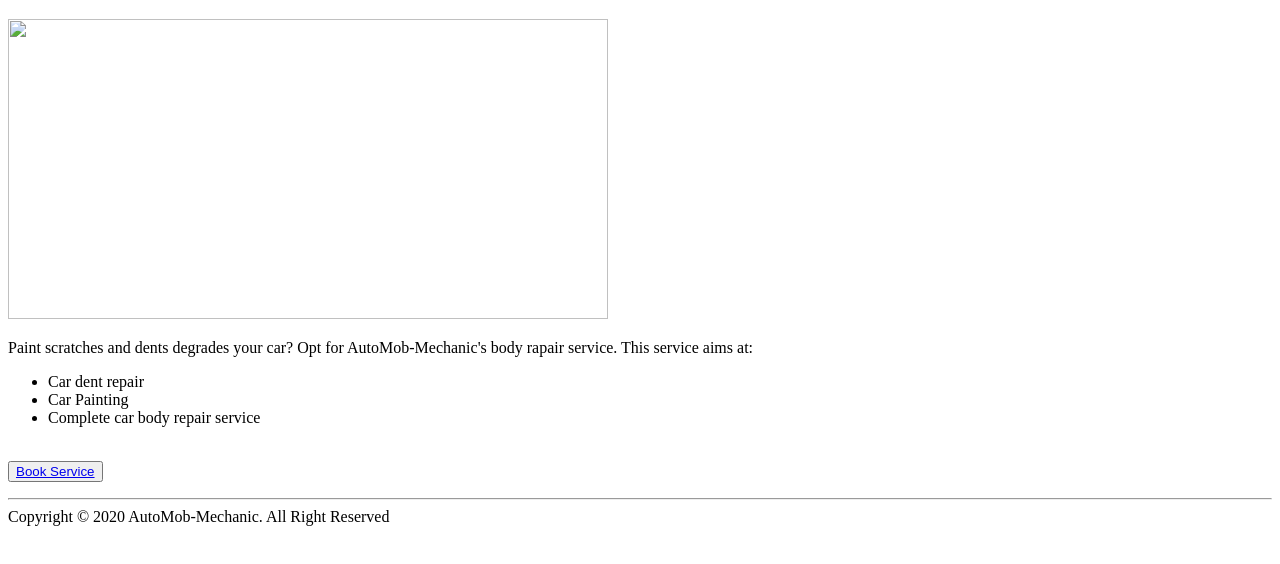
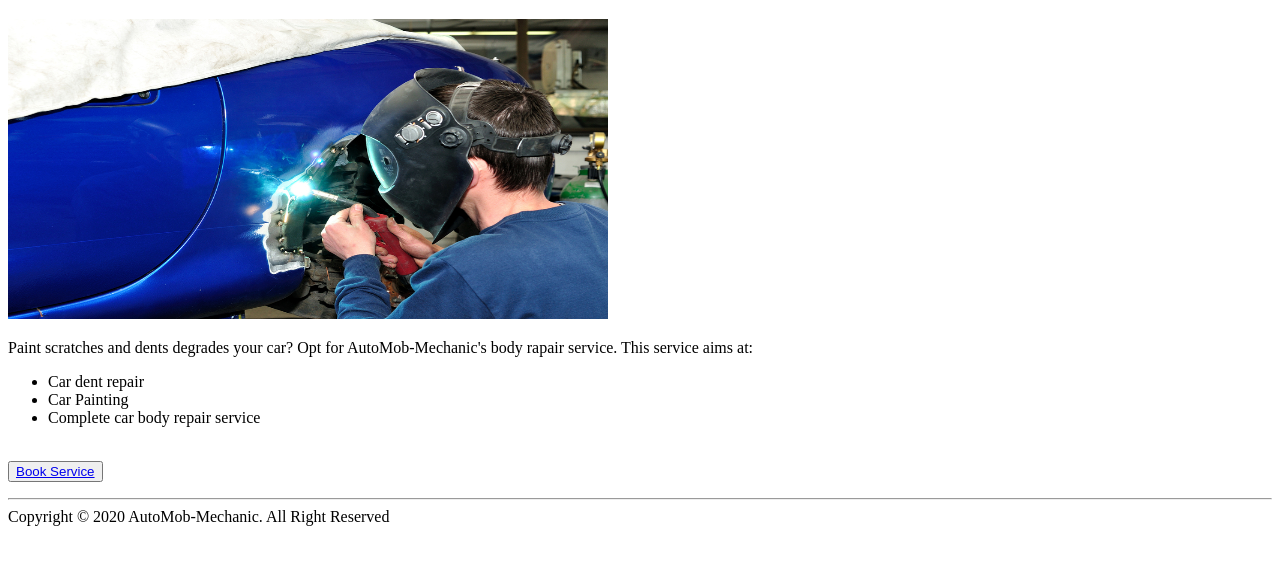
Before and after one commit to PiyushKapoor-14012003/AutoMob_Mechanic_Capstone_Project, a plain HTML site: page body-repair-service.html in a window 1280 px wide. Shown: the part 192-756 px from the top of the page. Drawn offline with Linux system fonts and the light colour scheme.

Commit message:
Update body-repair-service.html

```diff
--- a/body-repair-service.html
+++ b/body-repair-service.html
@@ -12,7 +12,7 @@
     <hr>
     <br>
     <strong><h1>Body Repair Service</h1></strong>
-    <img src="images\body-repair-service.jpg" width="600px" height="300px">
+    <img src="body-repair-service.jpg" width="600px" height="300px">
     <p>
         Paint scratches and dents degrades your car? Opt for AutoMob-Mechanic's body rapair service. This service aims at:
         <ul>
```
